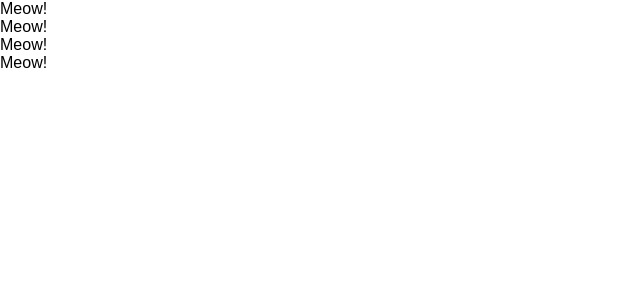
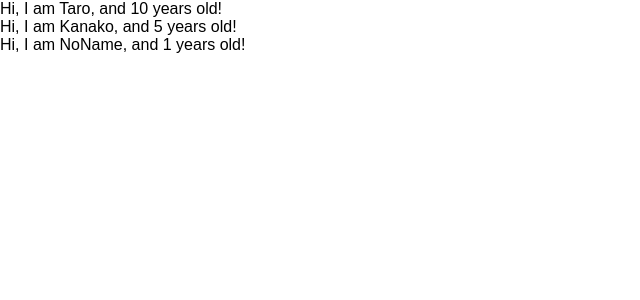
Before and after one commit to ShintaNakama/my-udemy-react-redux-crud-app, a React (Create React App) app: page / in a window 1280 px wide. Shown: the top 300 px of the page, without its empty margins (0-640 px from the left). Built offline with nearby package versions, Linux system fonts and the light colour scheme.

Commit message:
learn props of component

```diff
--- a/src/App.js
+++ b/src/App.js
@@ -1,27 +1,25 @@
 import React from 'react';
 
-// class App extends Component {
-//   render() {
-//     return (
-//       <React.Fragment>
-//         <label htmlFor="bar">bar</label>
-//         <input type="test" onChange={() => {console.log("I am Clicked!")}}/>
-//       </React.Fragment>
-//     )
-//   }
-// }
-
 const App = () => {
+  const profiles = [
+    { name: "Taro", age:10 },
+    { name: "Kanako", age:5 },
+    { name: "NoName"}
+  ]
   return (
     <div>
-      <Cat />
-      <Cat />
-      <Cat />
-      <Cat />
+      {
+        profiles.map((profile, index) => {
+          return <User name= {profile.name} age={profile.age} key={index}/>
+        })
+      }
     </div>
   )
 }
-const Cat = () => {
-  return <div>Meow!</div>
+const User = (props) => {
+  return <div>Hi, I am {props.name}, and {props.age} years old!</div>
+}
+User.defaultProps = {
+  age: 1
 }
 export default App;
```
